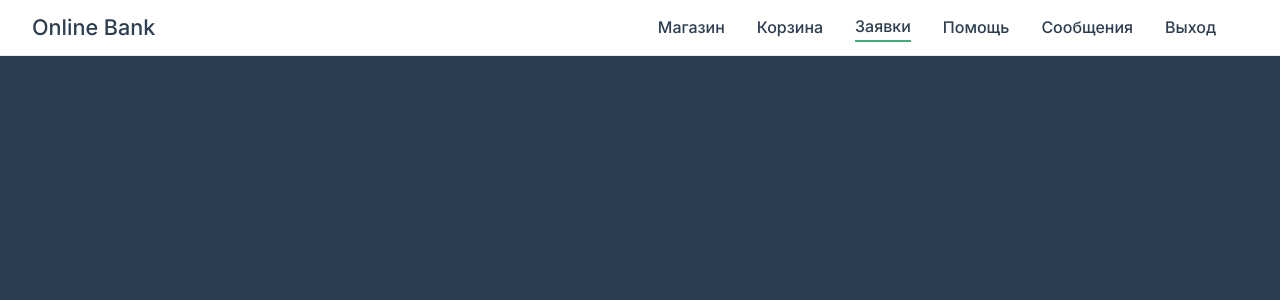
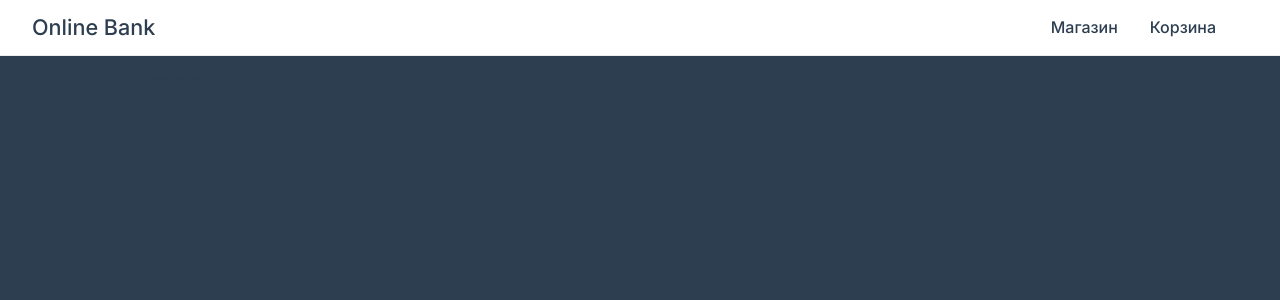
Before and after one commit to Sergiayn/vue3-p1, a Vue app: page / in a window 1280 px wide. Shown: the top 300 px of the page. Built offline with nearby package versions, Linux system fonts and the light colour scheme; no server answers.

Commit message:
update TheNavbar

```diff
--- a/src/components/TheNavbar.vue
+++ b/src/components/TheNavbar.vue
@@ -9,18 +9,18 @@
       <li>
         <router-link :to="{name:'cart'}">Корзина</router-link>
       </li>
-      <li>
-        <router-link to="/">Заявки</router-link>
-      </li>
-      <li>
-        <router-link to="/help">Помощь</router-link>
-      </li>
-      <li>
-        <a href="#" @click.prevent="open">Сообщения</a>
-      </li>
-      <li>
-        <a href="#" @click.prevent="logout">Выход</a>
-      </li>
+<!--      <li>-->
+<!--        <router-link to="/">Заявки</router-link>-->
+<!--      </li>-->
+<!--      <li>-->
+<!--        <router-link to="/help">Помощь</router-link>-->
+<!--      </li>-->
+<!--      <li>-->
+<!--        <a href="#" @click.prevent="open">Сообщения</a>-->
+<!--      </li>-->
+<!--      <li>-->
+<!--        <a href="#" @click.prevent="logout">Выход</a>-->
+<!--      </li>-->
     </ul>
   </nav>
 </template>
```
